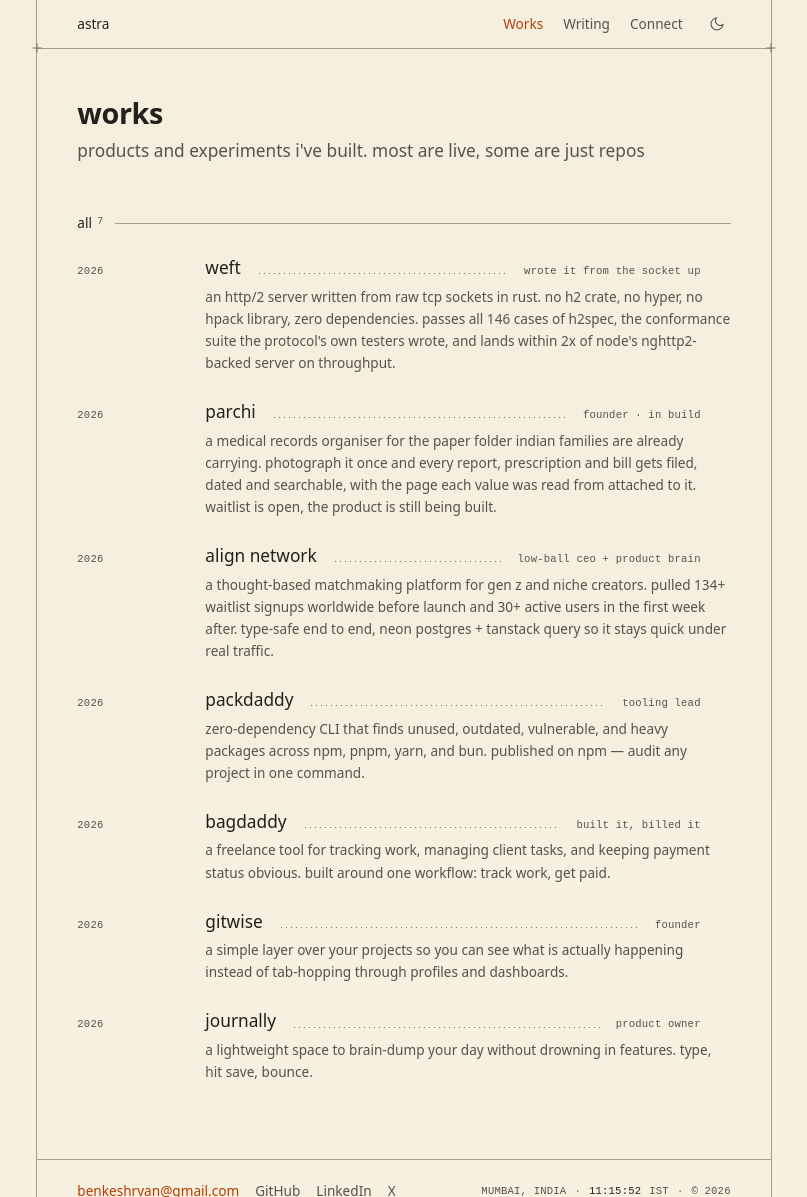
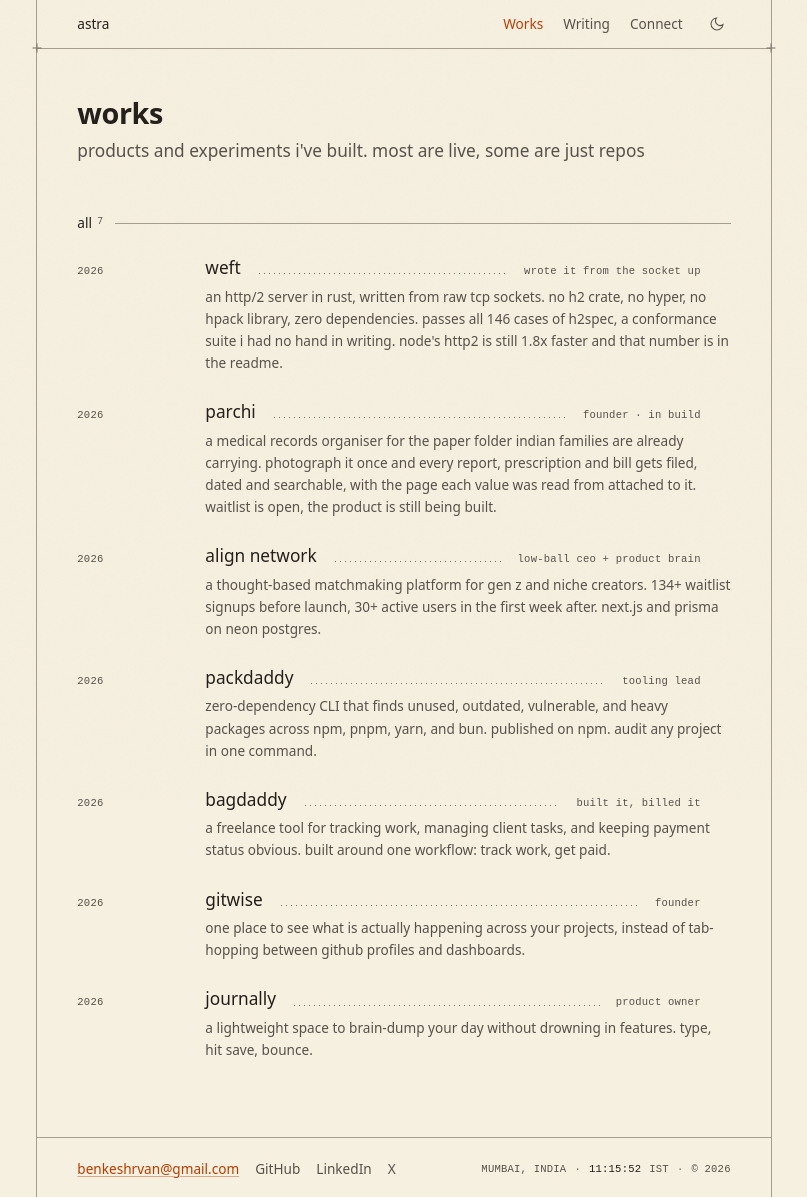
Before and after one commit to 01shrvan/portfolio, an Astro site: page /works in a window 1280 px wide. Shown: the top 1197 px of the page, without its empty margins (236-1043 px from the left). Built offline with nearby package versions, Linux system fonts and the light colour scheme; Astro itself is replaced by a stand-in of ours.

Commit message:
fix(content): drop unearned claims and em dashes from work descriptions
weft said it 'lands within 2x of node' and credited h2spec to the
protocol's own testers. node is faster and h2spec is one maintainer's
project, so both are now stated straight. align network claimed it
stays quick under real traffic on 30 users. packdaddy and the doctask
post had live em dashes.

```diff
--- a/src/content/works/align-network.md
+++ b/src/content/works/align-network.md
@@ -1,6 +1,6 @@
 ---
 title: align network
-description: "a thought-based matchmaking platform for gen z and niche creators. pulled 134+ waitlist signups worldwide before launch and 30+ active users in the first week after. type-safe end to end, neon postgres + tanstack query so it stays quick under real traffic."
+description: "a thought-based matchmaking platform for gen z and niche creators. 134+ waitlist signups before launch, 30+ active users in the first week after. next.js and prisma on neon postgres."
 role: low-ball ceo + product brain
 href: https://align-network.xyz
 date: 2026-01-04
--- a/src/content/works/gitwise.md
+++ b/src/content/works/gitwise.md
@@ -1,6 +1,6 @@
 ---
 title: gitwise
-description: "a simple layer over your projects so you can see what is actually happening instead of tab-hopping through profiles and dashboards."
+description: "one place to see what is actually happening across your projects, instead of tab-hopping between github profiles and dashboards."
 role: founder
 href: https://github.com/01shrvan/gitwise
 date: 2026-01-04
--- a/src/content/works/packdaddy.md
+++ b/src/content/works/packdaddy.md
@@ -1,6 +1,6 @@
 ---
 title: packdaddy
-description: "zero-dependency CLI that finds unused, outdated, vulnerable, and heavy packages across npm, pnpm, yarn, and bun. published on npm — audit any project in one command."
+description: "zero-dependency CLI that finds unused, outdated, vulnerable, and heavy packages across npm, pnpm, yarn, and bun. published on npm. audit any project in one command."
 role: tooling lead
 href: https://packdaddy.vercel.app/
 date: 2026-05-09
--- a/src/content/works/weft.md
+++ b/src/content/works/weft.md
@@ -1,6 +1,6 @@
 ---
 title: weft
-description: "an http/2 server written from raw tcp sockets in rust. no h2 crate, no hyper, no hpack library, zero dependencies. passes all 146 cases of h2spec, the conformance suite the protocol's own testers wrote, and lands within 2x of node's nghttp2-backed server on throughput."
+description: "an http/2 server in rust, written from raw tcp sockets. no h2 crate, no hyper, no hpack library, zero dependencies. passes all 146 cases of h2spec, a conformance suite i had no hand in writing. node's http2 is still 1.8x faster and that number is in the readme."
 role: wrote it from the socket up
 href: https://github.com/01shrvan/weft
 date: 2026-08-31
```
Also changed, not shown: src/content/writings/the-test-that-passed-for-the-wrong-reason.md (+1 -1 lines).
